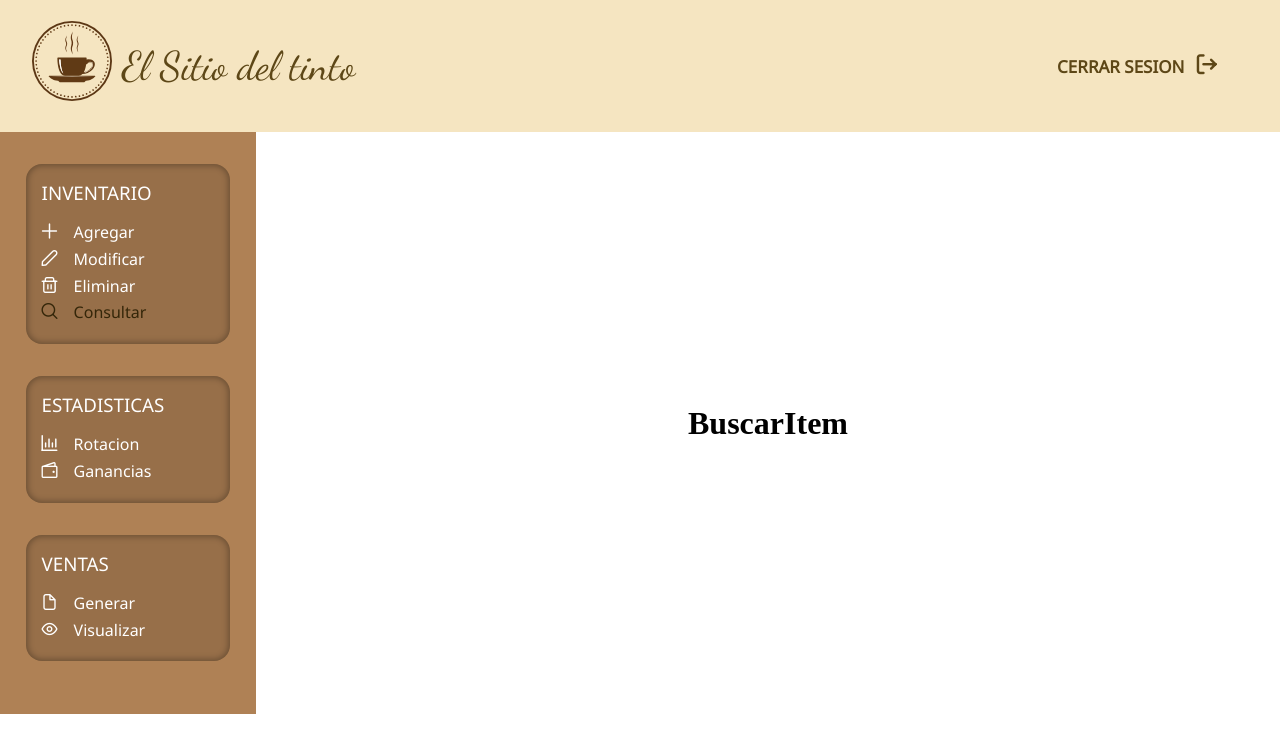
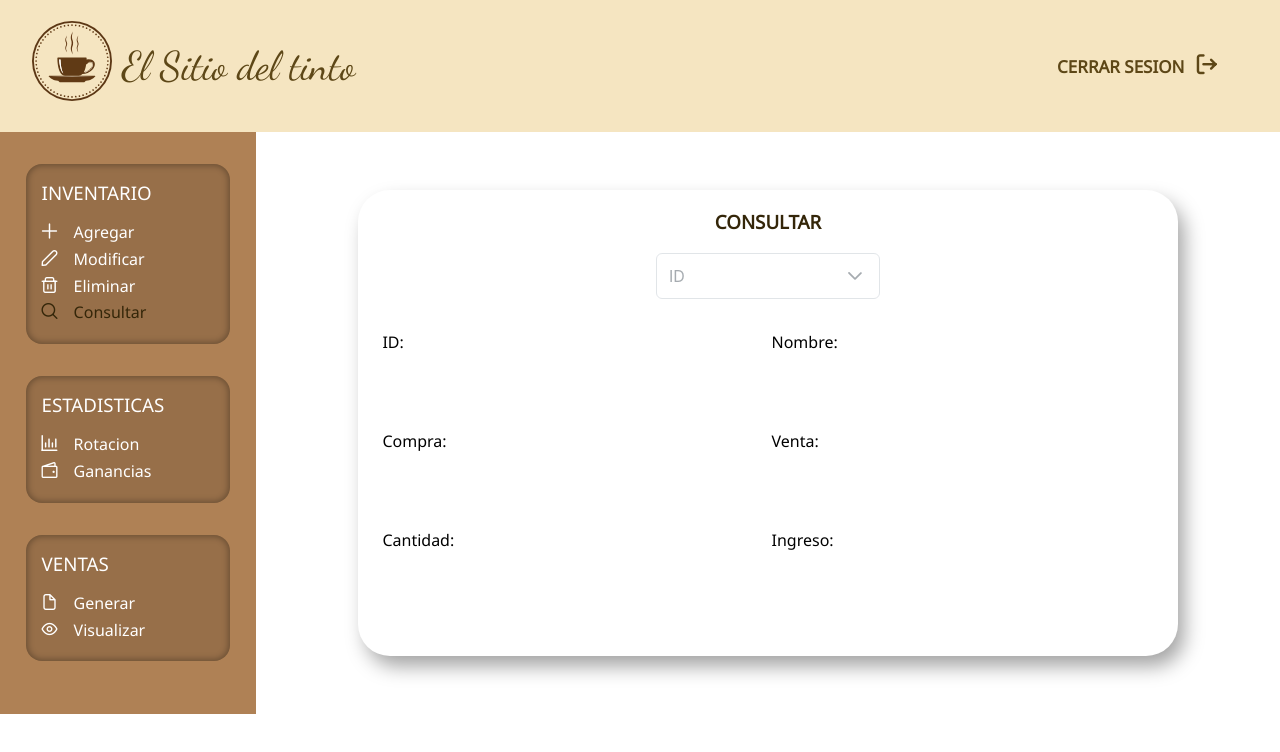
Before and after one commit to binmex/proyect_awie, a React (Create React App) app: page /consultar in a window 1280 px wide. Shown: the top 752 px of the page. Built offline with nearby package versions, Linux system fonts and the light colour scheme.

Commit message:
actualizar listo
faltan iconos y completar

```diff
--- a/src/Componentes/BuscarItem.jsx
+++ b/src/Componentes/BuscarItem.jsx
@@ -1,9 +1,41 @@
 import React from 'react'
-
+import { CascadeSelect } from 'primereact/cascadeselect';
 export const BuscarItem = () => {
   return (
-    <div className='content'>
-        <h1>BuscarItem</h1>
+
+        <div className='content'>
+        <div className='Modificar'>
+          <h3> CONSULTAR</h3>
+
+          < div className='boxBorrar'>
+          <CascadeSelect disabled placeholder="ID" style={{ minWidth: '14rem' }} />
+         </div>
+          <div className="boxInput">
+          <div className="inputAdd">
+            <label>ID: </label>
+
+          </div>
+          <div className="inputAdd">
+            <label>Nombre:</label>
+          </div>
+
+          <div className="inputAdd">
+            <label> Compra: </label>
+
+          </div>
+          <div className="inputAdd">
+            <label> Venta: </label>
+          </div>
+          <div className="inputAdd">
+            <label>Cantidad:</label>
+          </div>
+          <div className="inputAdd">
+            <label>Ingreso:</label>
+          </div>
+
+    </div>
+
+    </div>
     </div>
   )
 }
--- a/src/Componentes/Eliminar.jsx
+++ b/src/Componentes/Eliminar.jsx
@@ -8,20 +8,18 @@ export const Eliminar = () => {
     <div className='content'>
         <div className='Modificar'>
           <h3>ELIMINAR</h3>
-         < div className='boxBorrar'>
+          < div className='boxBorrar'>
          <label>ID: </label>
          <input type="number" id="eliminar" name="eliminar" />
          <button  type="submit">Seleccionar</button>
           </div>
           <div className="boxInput">
-        <div className="inputAdd">
+          <div className="inputAdd">
             <label>ID: </label>
 
           </div>
           <div className="inputAdd">
             <label>Nombre:</label>
-
-
           </div>
 
           <div className="inputAdd">
@@ -30,24 +28,20 @@ export const Eliminar = () => {
           </div>
           <div className="inputAdd">
             <label> Venta: </label>
-
           </div>
           <div className="inputAdd">
             <label>Cantidad:</label>
-
           </div>
           <div className="inputAdd">
             <label>Ingreso:</label>
-
           </div>
 
-          <div className="inputAdd2 button">
+    <div className="imputBor">
             <Button label="Borrar" severity="danger" />
-          </div>
-        </div>
+      </div>
+      </div>
+    </div>
 
-
-        </div>
     </div>
   )
 }
--- a/src/Componentes/ModItem.jsx
+++ b/src/Componentes/ModItem.jsx
@@ -44,7 +44,7 @@ export const ModItem = () => {
               showIcon
             />
           </div>
-          <div className="inputAdd2 button">
+          <div className="inputAdd button">
             <Button label="Limpiar" severity="warning" />
             <Button label="Actualizar" severity="info" />
           </div>
--- a/src/lau.css
+++ b/src/lau.css
@@ -18,7 +18,7 @@
   background-color: blue;
 }
 .Modificar{
-  height: 70%;
+  height: 80%;
   width: 80%;
   border-radius: 2rem;
   box-shadow: 7px 11px 20px -1px rgba(0, 0, 0, 0.37);
@@ -30,6 +30,12 @@
     text-align: center;
     font-weight: bolder;
 }
+.inputAdd button{
+  text-align: end;
+  grid-column: 2;
+  margin-right: 2.5rem;
+}
+/*eliminar*/
 .eliminar{
   height: 70%;
   width: 80%;
@@ -65,3 +71,10 @@
  border-radius: 10px;
  border:none;
 }
+
+.imputBor{
+
+  text-align: end;
+  grid-column: 2;
+
+}
```
